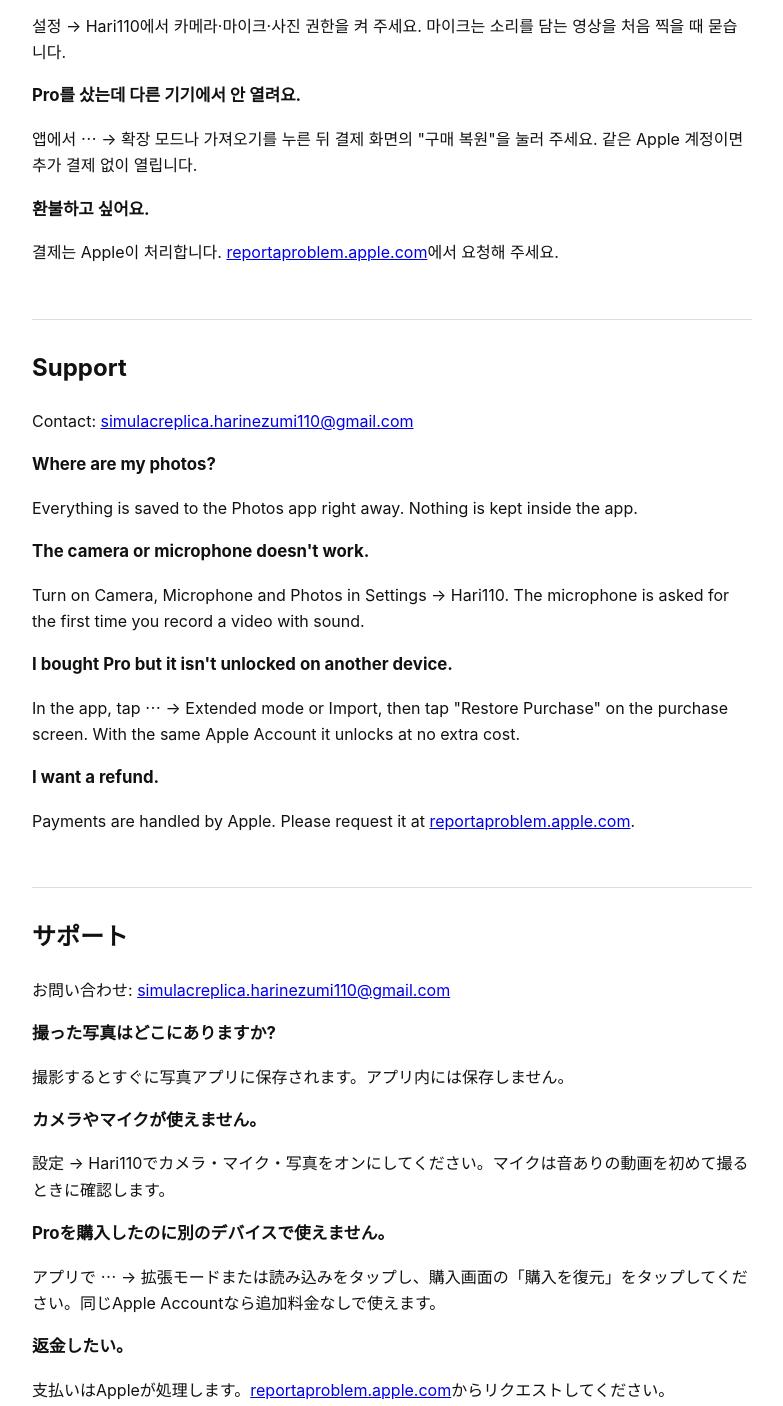
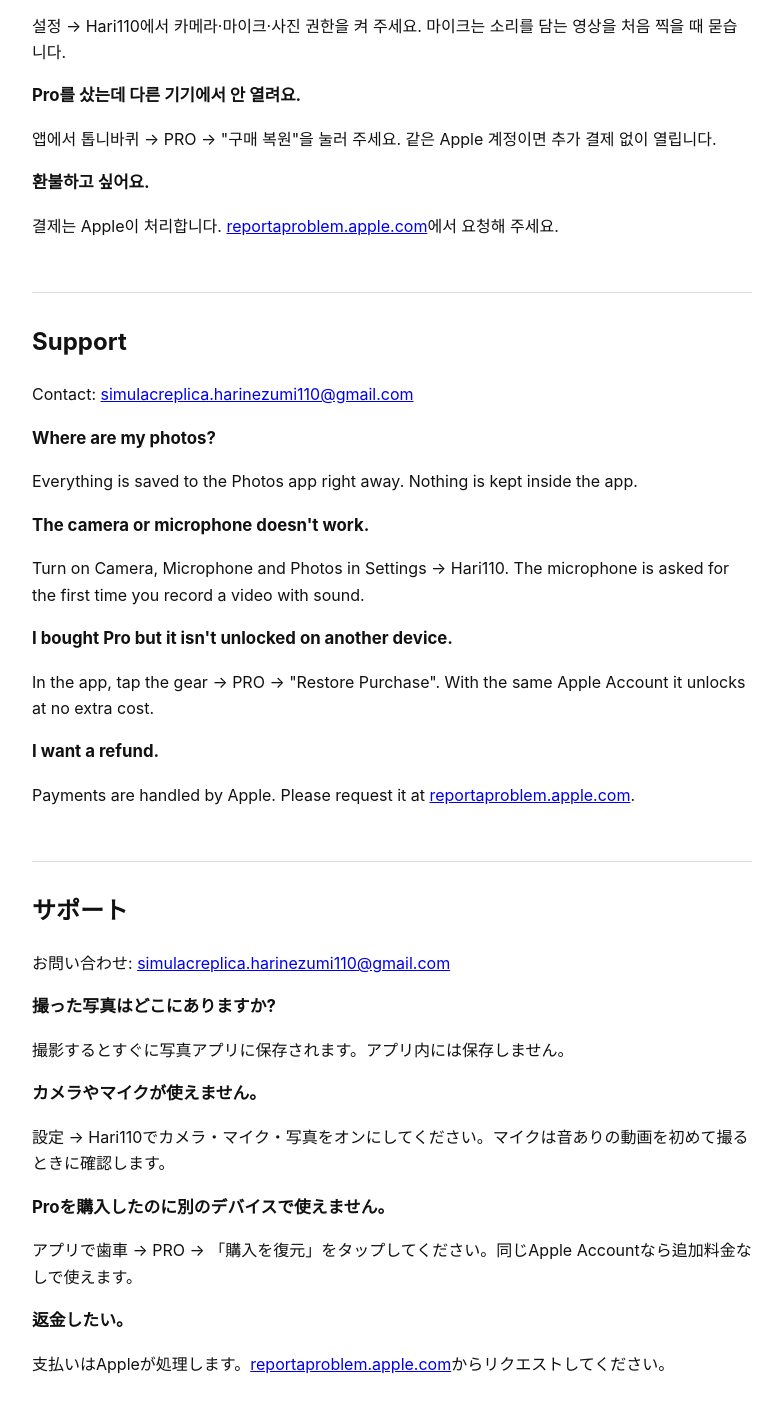
Before and after one commit to simulacreplica-boop/hari110, a plain HTML site: page support/index.html in a window 1280 px wide. Shown: the part 467-1873 px from the top of the page, without its empty margins (248-1031 px from the left). Drawn offline with Linux system fonts and the light colour scheme.

Commit message:
지원 페이지: 톱니바퀴 설정 안내

```diff
--- a/support/index.html
+++ b/support/index.html
@@ -23,7 +23,7 @@
 <h3>카메라나 마이크가 안 돼요.</h3>
 <p>설정 → Hari110에서 카메라·마이크·사진 권한을 켜 주세요. 마이크는 소리를 담는 영상을 처음 찍을 때 묻습니다.</p>
 <h3>Pro를 샀는데 다른 기기에서 안 열려요.</h3>
-<p>앱에서 ⋯ → 확장 모드나 가져오기를 누른 뒤 결제 화면의 "구매 복원"을 눌러 주세요. 같은 Apple 계정이면 추가 결제 없이 열립니다.</p>
+<p>앱에서 톱니바퀴 → PRO → "구매 복원"을 눌러 주세요. 같은 Apple 계정이면 추가 결제 없이 열립니다.</p>
 <h3>환불하고 싶어요.</h3>
 <p>결제는 Apple이 처리합니다. <a href="https://reportaproblem.apple.com">reportaproblem.apple.com</a>에서 요청해 주세요.</p>
 
@@ -34,7 +34,7 @@
 <h3>The camera or microphone doesn't work.</h3>
 <p>Turn on Camera, Microphone and Photos in Settings → Hari110. The microphone is asked for the first time you record a video with sound.</p>
 <h3>I bought Pro but it isn't unlocked on another device.</h3>
-<p>In the app, tap ⋯ → Extended mode or Import, then tap "Restore Purchase" on the purchase screen. With the same Apple Account it unlocks at no extra cost.</p>
+<p>In the app, tap the gear → PRO → "Restore Purchase". With the same Apple Account it unlocks at no extra cost.</p>
 <h3>I want a refund.</h3>
 <p>Payments are handled by Apple. Please request it at <a href="https://reportaproblem.apple.com">reportaproblem.apple.com</a>.</p>
 
@@ -45,7 +45,7 @@
 <h3>カメラやマイクが使えません。</h3>
 <p>設定 → Hari110でカメラ・マイク・写真をオンにしてください。マイクは音ありの動画を初めて撮るときに確認します。</p>
 <h3>Proを購入したのに別のデバイスで使えません。</h3>
-<p>アプリで ⋯ → 拡張モードまたは読み込みをタップし、購入画面の「購入を復元」をタップしてください。同じApple Accountなら追加料金なしで使えます。</p>
+<p>アプリで歯車 → PRO → 「購入を復元」をタップしてください。同じApple Accountなら追加料金なしで使えます。</p>
 <h3>返金したい。</h3>
 <p>支払いはAppleが処理します。<a href="https://reportaproblem.apple.com">reportaproblem.apple.com</a>からリクエストしてください。</p>
 
@@ -56,7 +56,7 @@
 <h3>相機或麥克風不能用。</h3>
 <p>請到 設定 → Hari110 開啟相機・麥克風・照片權限。麥克風會在第一次錄有聲音的影片時詢問。</p>
 <h3>買了 Pro,但在其他裝置上沒有解鎖。</h3>
-<p>在 App 中點 ⋯ → 擴充模式或匯入,然後在購買畫面點「恢復購買」。只要是同一個 Apple 帳號,不需要再付費。</p>
+<p>在 App 中點齒輪 → PRO → 「恢復購買」。只要是同一個 Apple 帳號,不需要再付費。</p>
 <h3>想要退款。</h3>
 <p>付款由 Apple 處理。請到 <a href="https://reportaproblem.apple.com">reportaproblem.apple.com</a> 申請。</p>
 
@@ -67,7 +67,7 @@
 <h3>กล้องหรือไมโครโฟนใช้ไม่ได้</h3>
 <p>โปรดเปิดสิทธิ์กล้อง ไมโครโฟน และรูปภาพที่ การตั้งค่า → Hari110 แอปจะขอสิทธิ์ไมโครโฟนตอนบันทึกวิดีโอที่มีเสียงครั้งแรก</p>
 <h3>ซื้อ Pro แล้วแต่ไม่ปลดล็อกในอุปกรณ์อื่น</h3>
-<p>ในแอป แตะ ⋯ → โหมดขยายหรือการนำเข้า แล้วแตะ "กู้คืนการซื้อ" ในหน้าซื้อ หากใช้ Apple Account เดียวกันจะปลดล็อกโดยไม่ต้องจ่ายเพิ่ม</p>
+<p>ในแอป แตะรูปเฟือง → PRO → "กู้คืนการซื้อ" หากใช้ Apple Account เดียวกันจะปลดล็อกโดยไม่ต้องจ่ายเพิ่ม</p>
 <h3>ต้องการขอคืนเงิน</h3>
 <p>การชำระเงินดำเนินการโดย Apple โปรดส่งคำขอที่ <a href="https://reportaproblem.apple.com">reportaproblem.apple.com</a></p>
 </body>
```
